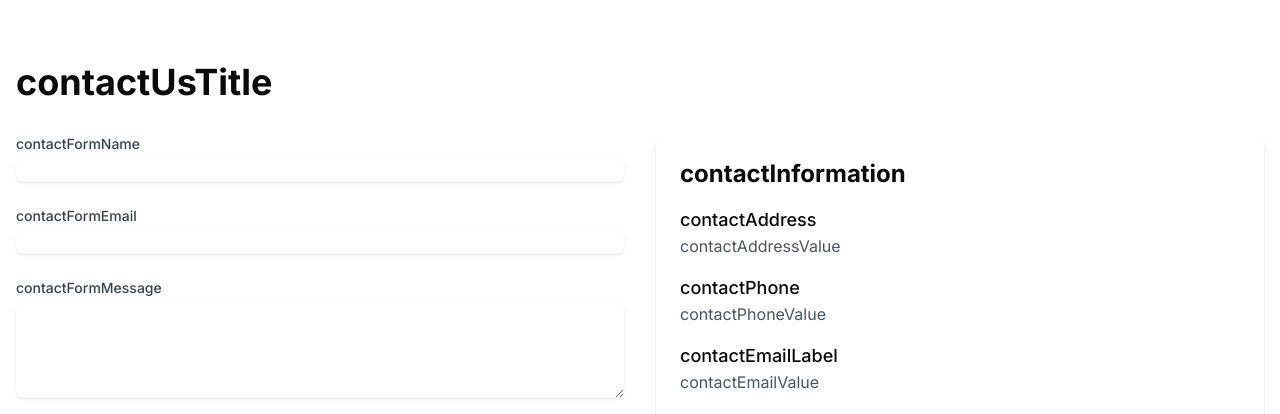
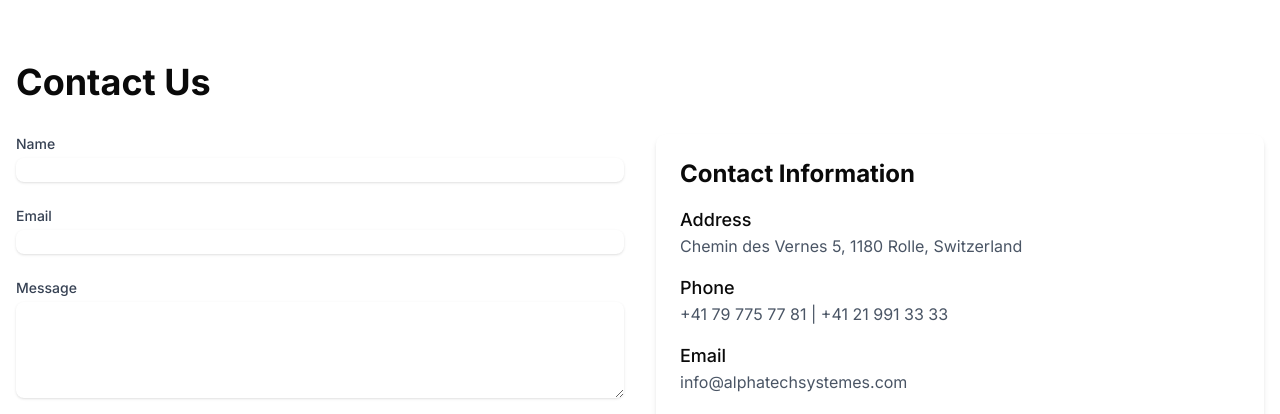
Before and after one commit to arisylafeta/breshka, a Next.js app: page /contact in a window 1280 px wide. Shown: the part 502-916 px from the top of the page. Built offline with nearby package versions, Linux system fonts and the light colour scheme.

Commit message:
fix contact

```diff
--- a/src/components/landing-page/FeaturedProducts.tsx
+++ b/src/components/landing-page/FeaturedProducts.tsx
@@ -30,7 +30,7 @@
 
           <ProductCard
             href="/products/alub"
-            imageSrc="/images/AluB.png"
+            imageSrc="/images/Alub.png"
             imageAlt="Alu B Formwork"
             title="Alu B"
             categoryKey="wallFormwork"
--- a/src/contexts/LanguageContext.tsx
+++ b/src/contexts/LanguageContext.tsx
@@ -16,6 +16,7 @@
 import { aluBProductPage } from '../data/translations/aluBProductPage';
 import { aluBMaxProductPage } from '../data/translations/aluBMaxProductPage';
 import { accessories } from '../data/translations/accessories';
+import { contactPage } from '../data/translations/contactPage';
 
 export type Language = 'en' | 'fr' | 'de';
 
@@ -929,6 +930,7 @@
     ...contactSection.en,
     ...footer.en,
     ...contactForm.en,
+    ...contactPage.en,
     ...productsPage.en,
     ...alphaNProductPage.en,
     ...aluBProductPage.en,
@@ -946,6 +948,7 @@
     ...contactSection.fr,
     ...footer.fr,
     ...contactForm.fr,
+    ...contactPage.fr,
     ...productsPage.fr,
     ...alphaNProductPage.fr,
     ...aluBProductPage.fr,
@@ -963,6 +966,7 @@
     ...contactSection.de,
     ...footer.de,
     ...contactForm.de,
+    ...contactPage.de,
     ...productsPage.de,
     ...alphaNProductPage.de,
     ...aluBProductPage.de,
--- /dev/null
+++ b/src/data/translations/contactPage.ts
@@ -0,0 +1,71 @@
+export const contactPage = {
+  en: {
+    // Contact Page
+    contactUsTitle: 'Contact Us',
+    contactFormName: 'Name',
+    contactFormEmail: 'Email',
+    contactFormMessage: 'Message',
+    contactFormSend: 'Send Message',
+    contactInformation: 'Contact Information',
+    contactAddress: 'Address',
+    contactAddressValue: 'Chemin des Vernes 5, 1180 Rolle, Switzerland',
+    contactPhone: 'Phone',
+    contactPhoneValue: '+41 79 775 77 81 | +41 21 991 33 33',
+    contactEmailLabel: 'Email',
+    contactEmailValue: 'info@alphatechsystemes.com',
+    workingHours: 'Working Hours',
+    workingHoursWeekdays: 'Monday - Friday: 8:00 AM - 18:00 PM',
+    workingHoursWeekends: 'Saturday - Sunday: Closed',
+
+    // Status messages
+    sending: 'Sending...',
+    messageSent: 'Message sent successfully.',
+    error: 'Something went wrong',
+  },
+  fr: {
+    // Page de contact
+    contactUsTitle: 'Nous contacter',
+    contactFormName: 'Nom',
+    contactFormEmail: 'E-mail',
+    contactFormMessage: 'Message',
+    contactFormSend: 'Envoyer le message',
+    contactInformation: 'Informations de contact',
+    contactAddress: 'Adresse',
+    contactAddressValue: 'Chemin des Vernes 5, 1180 Rolle, Switzerland',
+    contactPhone: 'Téléphone',
+    contactPhoneValue: '+41 79 775 77 81 | +41 21 991 33 33',
+    contactEmailLabel: 'E-mail',
+    contactEmailValue: 'info@alphatechsystemes.com',
+    workingHours: "Heures d'ouverture",
+    workingHoursWeekdays: 'Lundi - Vendredi : 8h00 - 17h00',
+    workingHoursWeekends: 'Samedi - Dimanche : Fermé',
+
+    // Messages d'état
+    sending: 'Envoi en cours...',
+    messageSent: 'Message envoyé avec succès.',
+    error: 'Une erreur est survenue',
+  },
+  de: {
+    // Kontaktseite
+    contactUsTitle: 'Kontakt',
+    contactFormName: 'Name',
+    contactFormEmail: 'E-Mail',
+    contactFormMessage: 'Nachricht',
+    contactFormSend: 'Nachricht senden',
+    contactInformation: 'Kontaktinformationen',
+    contactAddress: 'Adresse',
+    contactAddressValue: 'Chemin des Vernes 5, 1180 Rolle, Switzerland',
+    contactPhone: 'Telefon',
+    contactPhoneValue: '+41 79 775 77 81 | +41 21 991 33 33',
+    contactEmailLabel: 'E-Mail',
+    contactEmailValue: 'info@alphatechsystemes.com',
+    workingHours: 'Öffnungszeiten',
+    workingHoursWeekdays: 'Montag - Freitag: 8:00 - 18:00',
+    workingHoursWeekends: 'Samstag - Sonntag: Geschlossen',
+
+    // Statusmeldungen
+    sending: 'Senden...',
+    messageSent: 'Nachricht erfolgreich gesendet.',
+    error: 'Etwas ist schief gelaufen',
+  }
+} as const;
```
